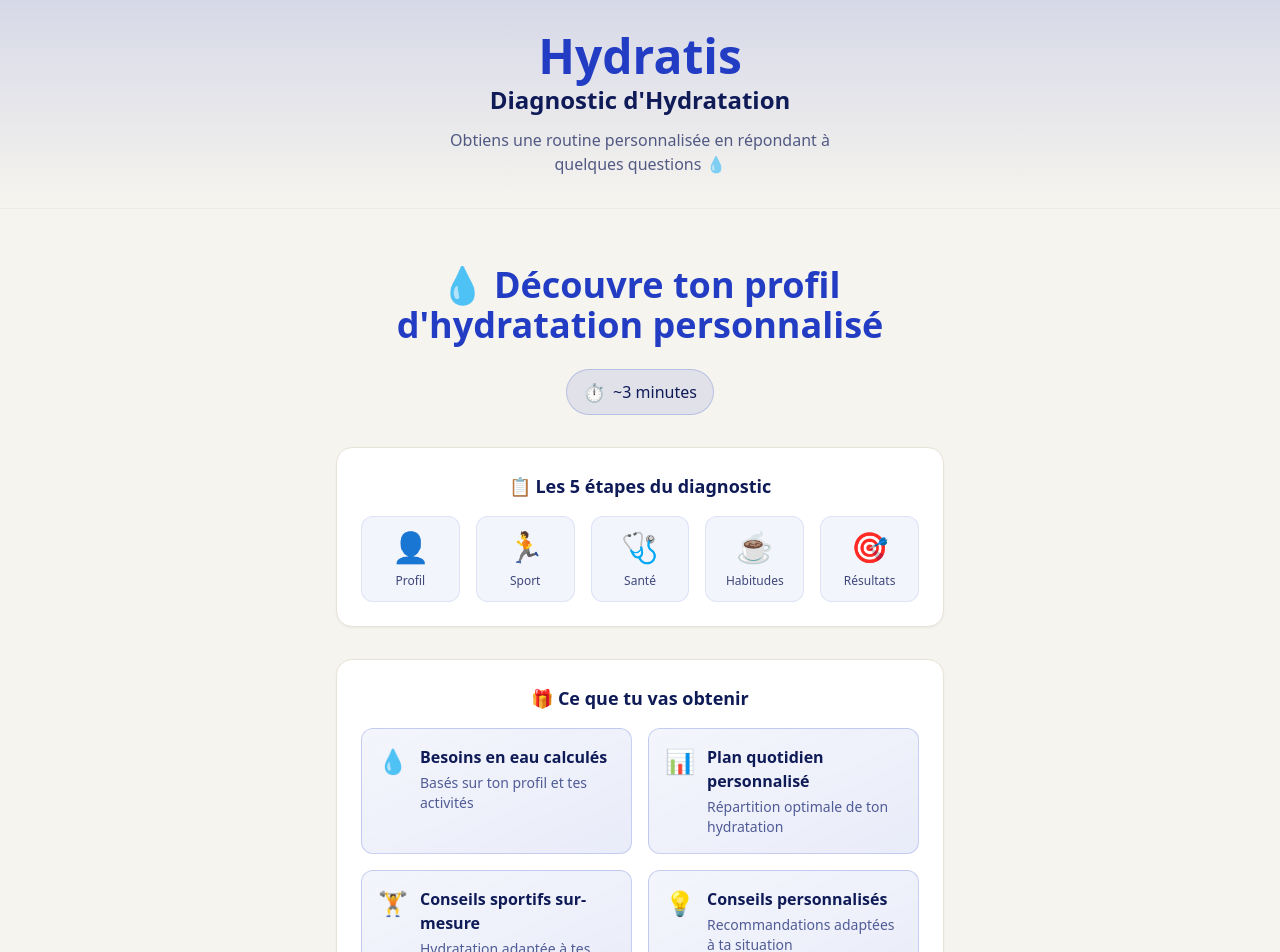
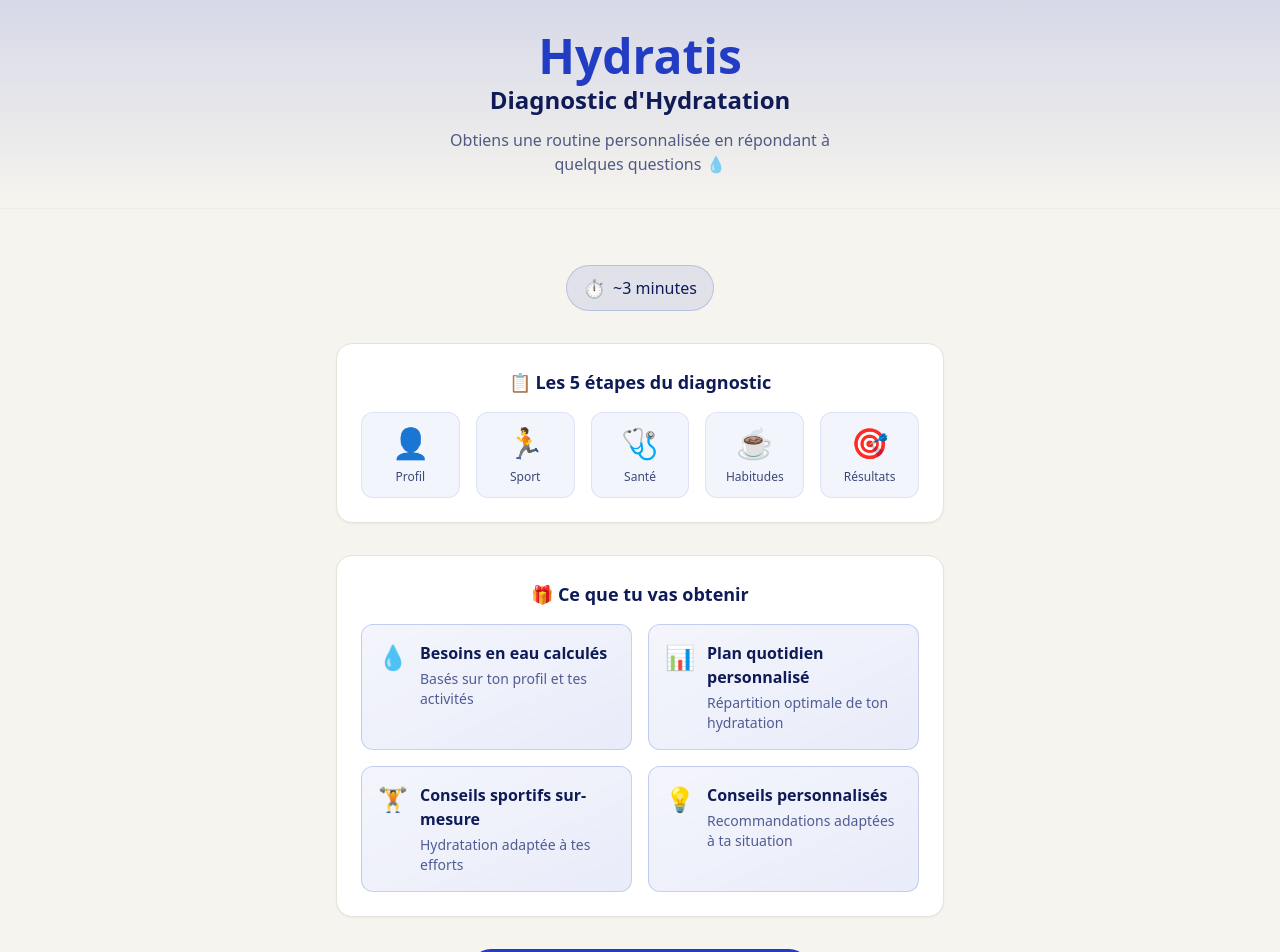
Before and after one commit to Hydratis-Hydratis/diagnostic-hydratation, a React (Vite) app: page / in a window 1280 px wide. Shown: the top 952 px of the page. Built offline with nearby package versions, Linux system fonts and the light colour scheme; the HTML template or start-up script is replaced by a standard one.

Commit message:
Visual edit in Lovable
Edited UI in Lovable

```diff
--- a/src/components/OnboardingScreen.tsx
+++ b/src/components/OnboardingScreen.tsx
@@ -1,17 +1,14 @@
 import { Button } from "./ui/button";
-
 interface OnboardingScreenProps {
   onStart: () => void;
 }
-
-export const OnboardingScreen = ({ onStart }: OnboardingScreenProps) => {
-  return (
-    <div className="w-full max-w-2xl mx-auto px-4 py-8 animate-fade-in">
+export const OnboardingScreen = ({
+  onStart
+}: OnboardingScreenProps) => {
+  return <div className="w-full max-w-2xl mx-auto px-4 py-8 animate-fade-in">
       {/* Header principal */}
       <div className="text-center mb-8 space-y-4">
-        <h2 className="text-3xl sm:text-4xl font-bold text-primary mb-2">
-          💧 Découvre ton profil d'hydratation personnalisé
-        </h2>
+
 
         <div className="inline-flex items-center gap-2 px-4 py-2 bg-primary/10 rounded-full border border-primary/20">
           <span className="text-lg">⏱️</span>
@@ -26,24 +23,29 @@ export const OnboardingScreen = ({ onStart }: OnboardingScreenProps) => {
         </h3>
 
         <div className="grid grid-cols-2 sm:grid-cols-5 gap-4">
-          {[
-            { icon: "👤", label: "Profil" },
-            { icon: "🏃", label: "Sport" },
-            { icon: "🩺", label: "Santé" },
-            { icon: "☕", label: "Habitudes" },
-            { icon: "🎯", label: "Résultats" },
-          ].map((step, index) => (
-            <div
-              key={index}
-              className="flex flex-col items-center gap-2 p-3 rounded-xl bg-primary/5 border border-primary/10 hover-scale transition-all"
-              style={{ animationDelay: `${index * 100}ms` }}
-            >
+          {[{
+          icon: "👤",
+          label: "Profil"
+        }, {
+          icon: "🏃",
+          label: "Sport"
+        }, {
+          icon: "🩺",
+          label: "Santé"
+        }, {
+          icon: "☕",
+          label: "Habitudes"
+        }, {
+          icon: "🎯",
+          label: "Résultats"
+        }].map((step, index) => <div key={index} className="flex flex-col items-center gap-2 p-3 rounded-xl bg-primary/5 border border-primary/10 hover-scale transition-all" style={{
+          animationDelay: `${index * 100}ms`
+        }}>
               <span className="text-3xl">{step.icon}</span>
               <span className="text-xs font-medium text-foreground/80 text-center">
                 {step.label}
               </span>
-            </div>
-          ))}
+            </div>)}
         </div>
       </div>
 
@@ -54,33 +56,25 @@ export const OnboardingScreen = ({ onStart }: OnboardingScreenProps) => {
         </h3>
 
         <div className="grid sm:grid-cols-2 gap-4">
-          {[
-            {
+          {[{
           icon: "💧",
           title: "Besoins en eau calculés",
           description: "Basés sur ton profil et tes activités"
-            },
-            {
+        }, {
           icon: "📊",
           title: "Plan quotidien personnalisé",
           description: "Répartition optimale de ton hydratation"
-            },
-            {
+        }, {
           icon: "🏋️",
           title: "Conseils sportifs sur-mesure",
           description: "Hydratation adaptée à tes efforts"
-            },
-            {
+        }, {
           icon: "💡",
           title: "Conseils personnalisés",
           description: "Recommandations adaptées à ta situation"
-            },
-          ].map((benefit, index) => (
-            <div
-              key={index}
-              className="flex items-start gap-3 p-4 rounded-xl bg-gradient-to-br from-primary/5 to-primary/10 border border-primary/20 hover-scale transition-all"
-              style={{ animationDelay: `${(index + 5) * 100}ms` }}
-            >
+        }].map((benefit, index) => <div key={index} className="flex items-start gap-3 p-4 rounded-xl bg-gradient-to-br from-primary/5 to-primary/10 border border-primary/20 hover-scale transition-all" style={{
+          animationDelay: `${(index + 5) * 100}ms`
+        }}>
               <span className="text-2xl shrink-0">{benefit.icon}</span>
               <div>
                 <h4 className="font-semibold text-foreground mb-1">
@@ -90,21 +84,15 @@ export const OnboardingScreen = ({ onStart }: OnboardingScreenProps) => {
                   {benefit.description}
                 </p>
               </div>
-            </div>
-          ))}
+            </div>)}
         </div>
       </div>
 
       {/* CTA Button */}
       <div className="text-center">
-        <Button
-          onClick={onStart}
-          size="lg"
-          className="px-8 py-6 text-lg font-semibold shadow-lg hover:shadow-xl transition-all"
-        >
+        <Button onClick={onStart} size="lg" className="px-8 py-6 text-lg font-semibold shadow-lg hover:shadow-xl transition-all">
           🚀 Commencer mon diagnostic
         </Button>
       </div>
-    </div>
-  );
+    </div>;
 };
```
Lines whose indentation alone changed are shown as unchanged.
